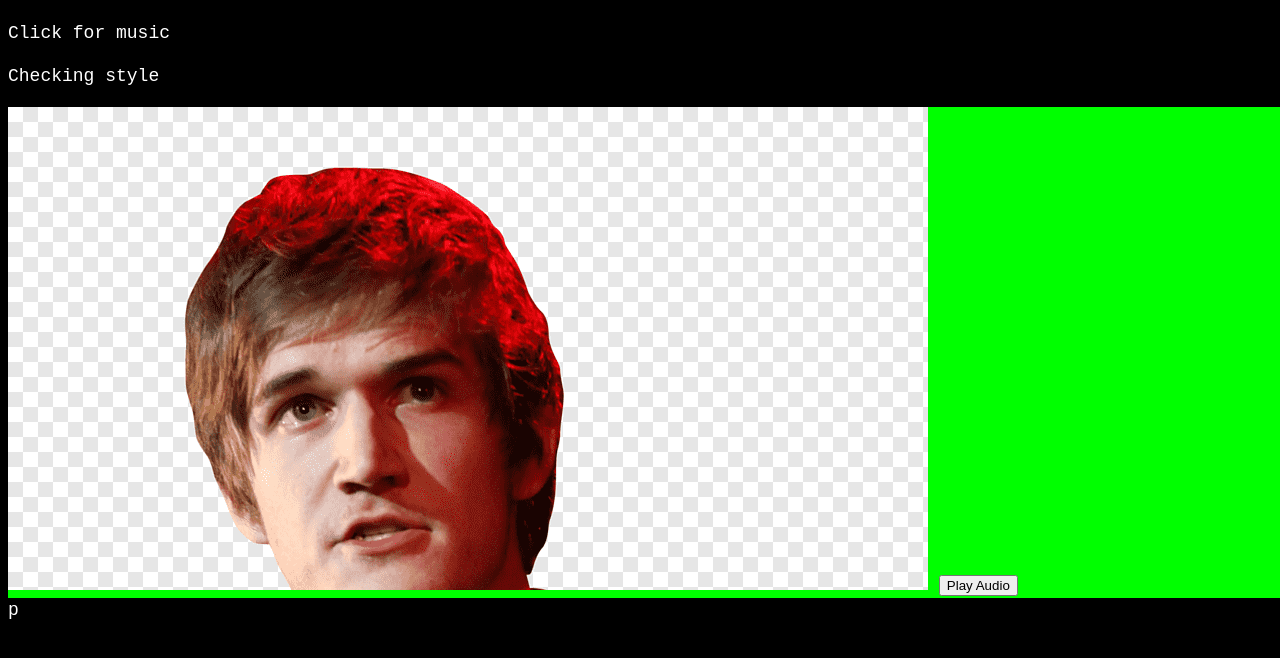
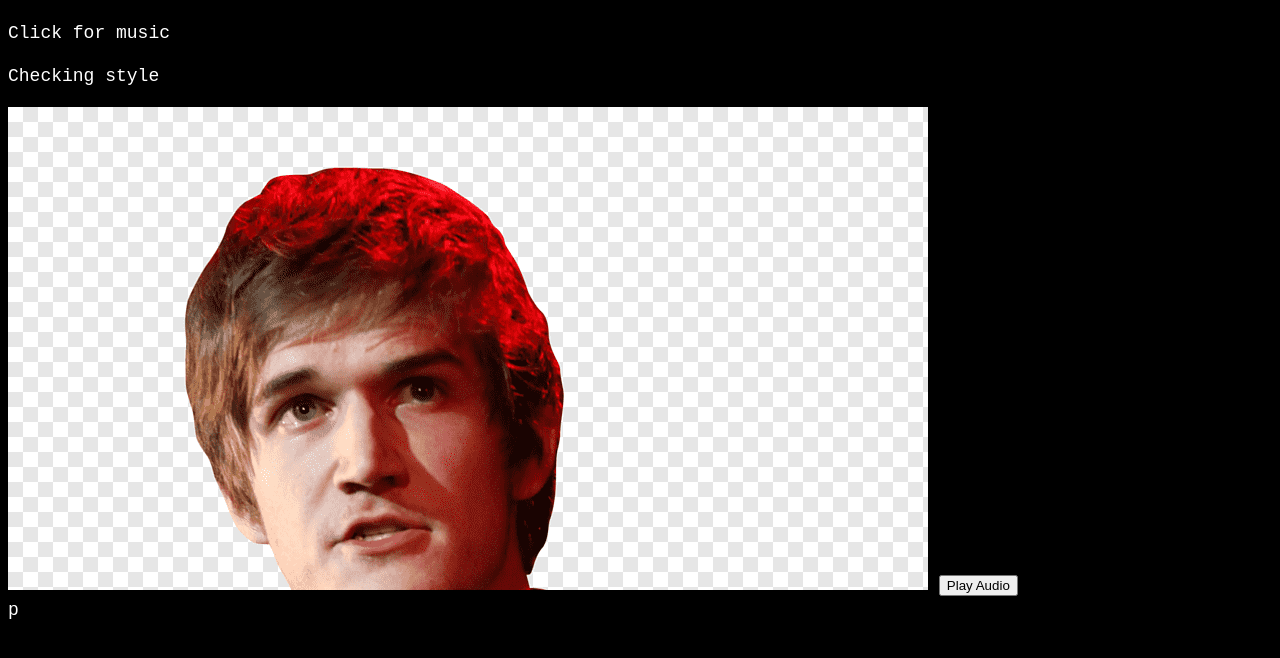
Before and after one commit to TanviMishra/TanviMishra, a plain HTML site: page index.html in a window 1280 px wide. Shown: the part 78-736 px from the top of the page. Drawn offline with Linux system fonts and the light colour scheme.

Commit message:
Update style.css

```diff
--- a/style.css
+++ b/style.css
@@ -9,5 +9,5 @@ body {
 }
 
 .imageclass{
-    background: rgba(0,255,0);
+    background: rgba(0,0,0);
 }
```
